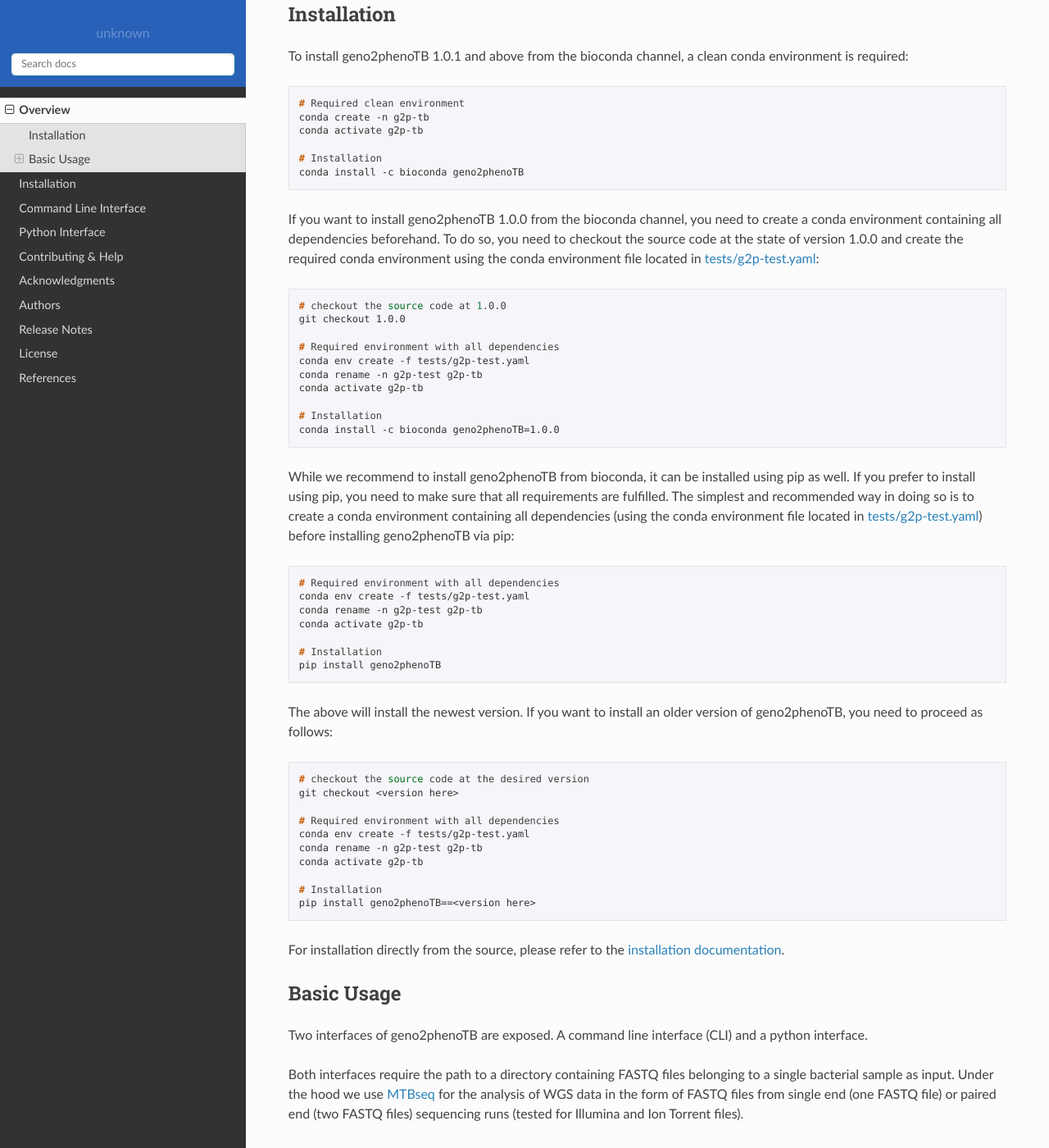
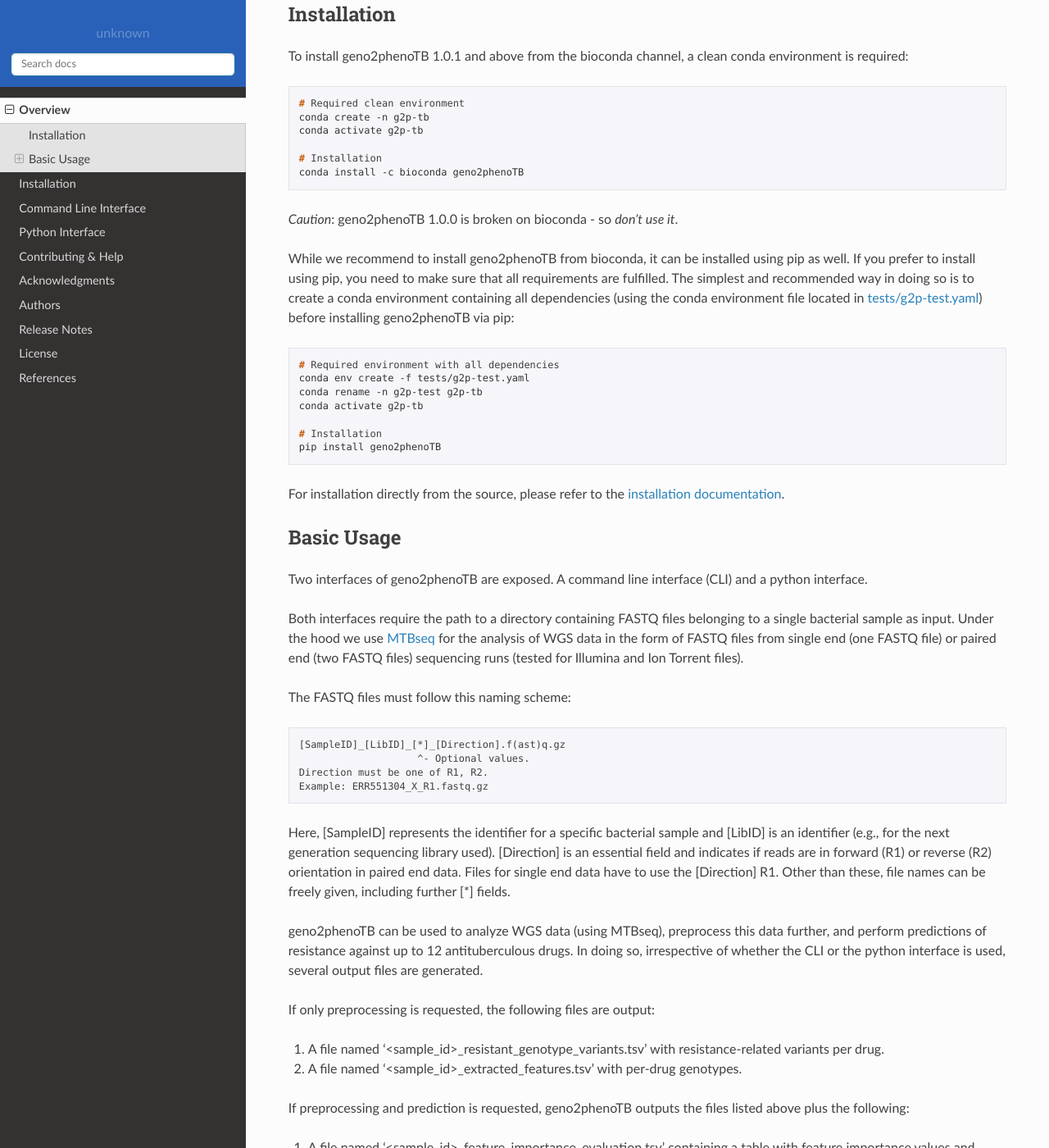
Before and after one commit to msmdev/geno2phenoTB, a Sphinx documentation site: the page built from docs/readme.rst, in a window 1280 px wide and 1400 px high, scrolled down 1359 px. Shown: the whole window at 82% size. Built offline with Sphinx 7.4.7 and the Read the Docs theme 2.0.0, drawn with Linux system fonts in a browser that asks for light colours.

Commit message:
Documentation: Inform to not use version 1.0.0 from bioconda.

```diff
--- a/CHANGELOG.rst
+++ b/CHANGELOG.rst
@@ -13,6 +13,7 @@ Version 1.0
 
 - Bump python version to 3.8.15 since 3.7 is not officially supported any longer und thus causes
   problems with bioconda.
+- Relax (sub)version pinning of several dependencies to enable building on bioconda.
 - Fix failing publish action in CI.
 - Fix a known security vulnerability (CVE-2022-21797) by updating joblib to 1.2.
 
--- a/README.rst
+++ b/README.rst
@@ -99,23 +99,7 @@ required:
     # Installation
     conda install -c bioconda geno2phenoTB
 
-If you want to install geno2phenoTB 1.0.0 from the bioconda channel, you need to create a conda
-environment containing all dependencies beforehand. To do so, you need to checkout the source code
-at the state of version 1.0.0 and create the required conda environment using the conda environment
-file located in `tests/g2p-test.yaml`_:
-
-.. code-block:: console
-
-    # checkout the source code at 1.0.0
-    git checkout 1.0.0
-
-    # Required environment with all dependencies
-    conda env create -f tests/g2p-test.yaml
-    conda rename -n g2p-test g2p-tb
-    conda activate g2p-tb
-
-    # Installation
-    conda install -c bioconda geno2phenoTB=1.0.0
+*Caution*: geno2phenoTB 1.0.0 is broken on bioconda - so *don't use it*.
 
 While we recommend to install geno2phenoTB from bioconda, it can be installed using pip as well.
 If you prefer to install using pip, you need to make sure that all requirements are fulfilled.
@@ -132,22 +116,6 @@ installing geno2phenoTB via pip:
 
     # Installation
     pip install geno2phenoTB
-
-The above will install the newest version. If you want to install an older version of geno2phenoTB,
-you need to proceed as follows:
-
-.. code-block:: console
-
-    # checkout the source code at the desired version
-    git checkout <version here>
-
-    # Required environment with all dependencies
-    conda env create -f tests/g2p-test.yaml
-    conda rename -n g2p-test g2p-tb
-    conda activate g2p-tb
-
-    # Installation
-    pip install geno2phenoTB==<version here>
 
 For installation directly from the source, please refer to the `installation documentation`_.
 
--- a/docs/readme.rst
+++ b/docs/readme.rst
@@ -1,3 +1,3 @@
 .. _readme:
 .. include:: ../README.rst
-    :end-line: 296
+    :end-line: 264
```
Also changed, not shown: docs/installation.rst (+1 -33 lines).
